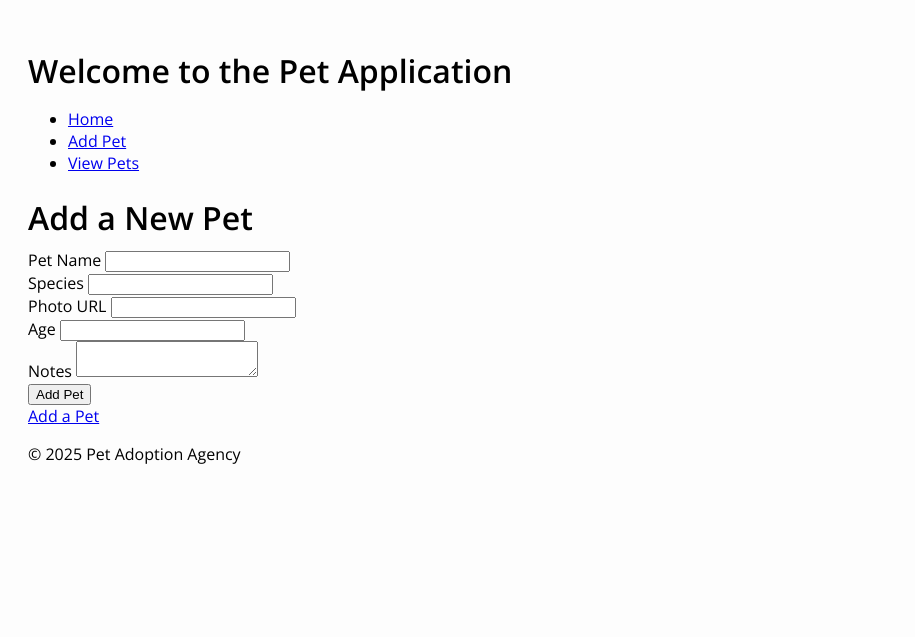
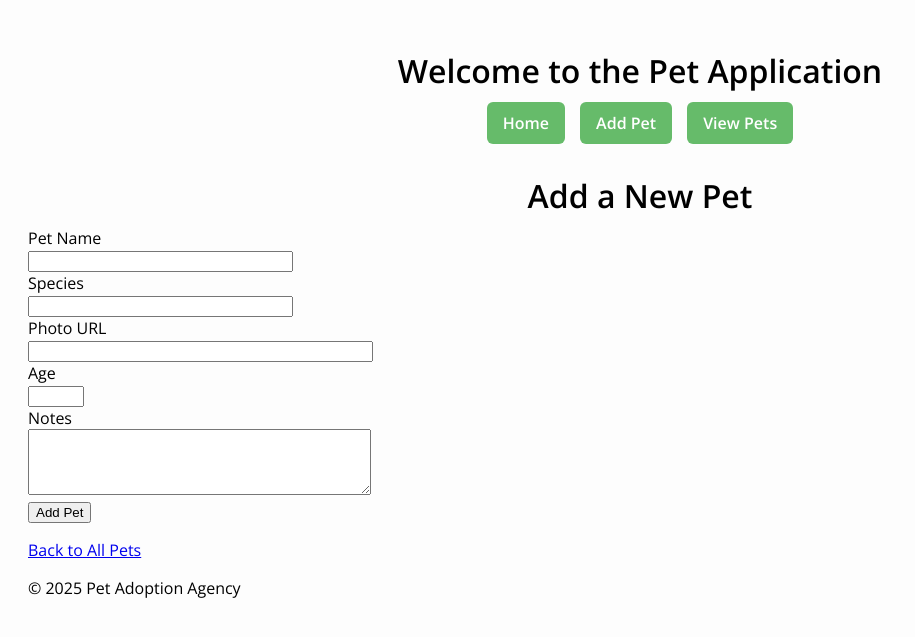
Before and after one commit to stolenwise/wtforms, a Flask app: page /add in a window 1280 px wide. Shown: the top 637 px of the page, without its empty margins (0-915 px from the left). Run offline with Flask 3, Linux system fonts and the light colour scheme; some libraries are stand-ins or nearby versions.

Commit message:
this is done!

```diff
--- a/app.py
+++ b/app.py
@@ -1,7 +1,7 @@
 from flask import Flask, render_template, redirect, url_for
 from db import db  # Import db from the db.py file
 from flask_wtf.csrf import generate_csrf
-from forms import AddPetForm
+from forms import AddPetForm, EditPetForm
 from models import Pet
 
 app = Flask(__name__)
@@ -48,6 +48,24 @@ def add_pet():
 
     return render_template('add_pet.html', form=form)
 
+
+@app.route('/pets/<int:pet_id>', methods=['GET', 'POST'])
+def edit_pet(pet_id):
+    pet = Pet.query.get_or_404(pet_id)
+    form = EditPetForm(obj=pet) #pre fill with the pet data
+
+    if form.validate_on_submit():
+        pet.photo_url = form.photo_url.data
+        pet.notes = form.notes.data
+        pet.available = form.available.data
+
+
+        db.session.commit()
+        return redirect(url_for('pets_list'))
+
+    return render_template('edit_pet.html', pet=pet, form=form)
+
+
 @app.route('/pets/<int:pet_id>/delete', methods=['POST'])
 def delete_pet(pet_id):
     pet = Pet.query.get_or_404(pet_id)
--- a/forms.py
+++ b/forms.py
@@ -1,10 +1,30 @@
 from flask_wtf import FlaskForm
-from wtforms import StringField, IntegerField, TextAreaField, URLField
-from wtforms.validators import InputRequired, URL
+from wtforms import StringField, IntegerField, TextAreaField, URLField, BooleanField
+from wtforms.validators import Optional, InputRequired, URL
+
+from flask_wtf import FlaskForm
+from wtforms import StringField, IntegerField, TextAreaField
+from wtforms.validators import InputRequired, Optional, AnyOf, URL, NumberRange
 
 class AddPetForm(FlaskForm):
-    pet_name = StringField('Pet Name', validators=[InputRequired()])
-    species = StringField('Species', validators=[InputRequired()])
-    photo_url = URLField('Photo URL', validators=[InputRequired(), URL()])
-    age = IntegerField('Age', validators=[InputRequired()])
-    notes = TextAreaField('Notes')
+    pet_name = StringField("Pet Name", validators=[InputRequired()])
+    species = StringField(
+        "Species",
+        validators=[InputRequired(), AnyOf(["cat", "dog", "porcupine"], message="Species must be cat, dog, or porcupine")]
+    )
+    photo_url = StringField(
+        "Photo URL",
+        validators=[Optional(), URL(message="Must be a valid URL")]
+    )
+    age = IntegerField(
+        "Age",
+        validators=[Optional(), NumberRange(min=0, max=30, message="Age must be between 0 and 30")]
+    )
+    notes = TextAreaField("Notes", validators=[Optional()])
+
+
+
+class EditPetForm(FlaskForm):
+    photo_url = StringField("Photo URL", validators=[Optional(), URL()])
+    notes = TextAreaField("Notes", validators=[Optional()])
+    available = BooleanField("Available?")
--- a/static/styles.css
+++ b/static/styles.css
@@ -74,3 +74,60 @@ body {
   .delete-btn:hover {
     background: #a25a5a;
   }
+
+  .page-container {
+    display: flex;
+    flex-direction: column;
+    align-items: center;
+    padding: 20px;
+  }
+
+  .nav-links {
+    list-style-type: none;
+    padding: 0;
+    margin: 0 0 20px 0;
+    display: flex;
+    gap: 15px;
+  }
+
+  .nav-links li {
+    display: inline;
+  }
+
+  .nav-links a {
+    text-decoration: underline;
+    color: #4b0082;
+  }
+
+  h1, h2 {
+    text-align: center;
+  }
+
+  .pets-container {
+    display: flex;
+    gap: 20px;
+    flex-wrap: wrap;
+    justify-content: center;
+  }
+
+  .nav-button-group {
+    display: flex;
+    justify-content: center;
+    gap: 15px;
+    margin-bottom: 30px;
+  }
+
+  .nav-btn {
+    background: #66bb6a;
+    color: white;
+    padding: 10px 16px;
+    border-radius: 6px;
+    text-decoration: none;
+    font-weight: bold;
+    font-size: 1rem;
+    transition: background 0.3s;
+  }
+
+  .nav-btn:hover {
+    background: #5aa65b;
+  }
--- a/templates/add_pet.html
+++ b/templates/add_pet.html
@@ -2,31 +2,54 @@
 
 {% block content %}
   <h1>Add a New Pet</h1>
-  <form id = "form" method="POST" action="{{ url_for('add_pet') }}">
+
+  <form id="form" method="POST" action="{{ url_for('add_pet') }}">
     {{ form.hidden_tag() }}
+
     <div>
-      <label for="pet_name">Pet Name</label>
-      {{ form.pet_name }}
+      <label for="pet_name">Pet Name</label><br>
+      {{ form.pet_name(size=30) }}
+      {% for error in form.pet_name.errors %}
+        <div class="error">{{ error }}</div>
+      {% endfor %}
     </div>
+
     <div>
-      <label for="species">Species</label>
-      {{ form.species }}
+      <label for="species">Species</label><br>
+      {{ form.species(size=30) }}
+      {% for error in form.species.errors %}
+        <div class="error">{{ error }}</div>
+      {% endfor %}
     </div>
+
     <div>
-      <label for="photo_url">Photo URL</label>
-      {{ form.photo_url }}
+      <label for="photo_url">Photo URL</label><br>
+      {{ form.photo_url(size=40) }}
+      {% for error in form.photo_url.errors %}
+        <div class="error">{{ error }}</div>
+      {% endfor %}
     </div>
+
     <div>
-      <label for="age">Age</label>
-      {{ form.age }}
+      <label for="age">Age</label><br>
+      {{ form.age() }}
+      {% for error in form.age.errors %}
+        <div class="error">{{ error }}</div>
+      {% endfor %}
     </div>
+
     <div>
-      <label for="notes">Notes</label>
-      {{ form.notes }}
+      <label for="notes">Notes</label><br>
+      {{ form.notes(rows=4, cols=40) }}
+      {% for error in form.notes.errors %}
+        <div class="error">{{ error }}</div>
+      {% endfor %}
     </div>
+
     <div>
       <button type="submit">Add Pet</button>
     </div>
   </form>
-  <a href="{{ url_for('add_pet') }}">Add a Pet</a>
+
+  <p><a href="{{ url_for('pets_list') }}">Back to All Pets</a></p>
 {% endblock %}
--- a/templates/base.html
+++ b/templates/base.html
@@ -11,11 +11,11 @@
     <header>
         <h1>Welcome to the Pet Application</h1>
         <nav>
-            <ul>
-                <li><a href="{{ url_for('home') }}">Home</a></li>
-                <li><a href="{{ url_for('add_pet') }}">Add Pet</a></li>
-                <li><a href="{{ url_for('pets_list') }}">View Pets</a></li>
-            </ul>
+            <div class="nav-button-group">
+                <a href="{{ url_for('home') }}" class="nav-btn">Home</a>
+                <a href="{{ url_for('add_pet') }}" class="nav-btn">Add Pet</a>
+                <a href="{{ url_for('pets_list') }}" class="nav-btn">View Pets</a>
+              </div>
         </nav>
     </header>
 
```
Also changed, not shown: templates/edit_pet.html (added, +29 -0 lines), templates/pets_list.html (+6 -4 lines), instance/pets.db.
